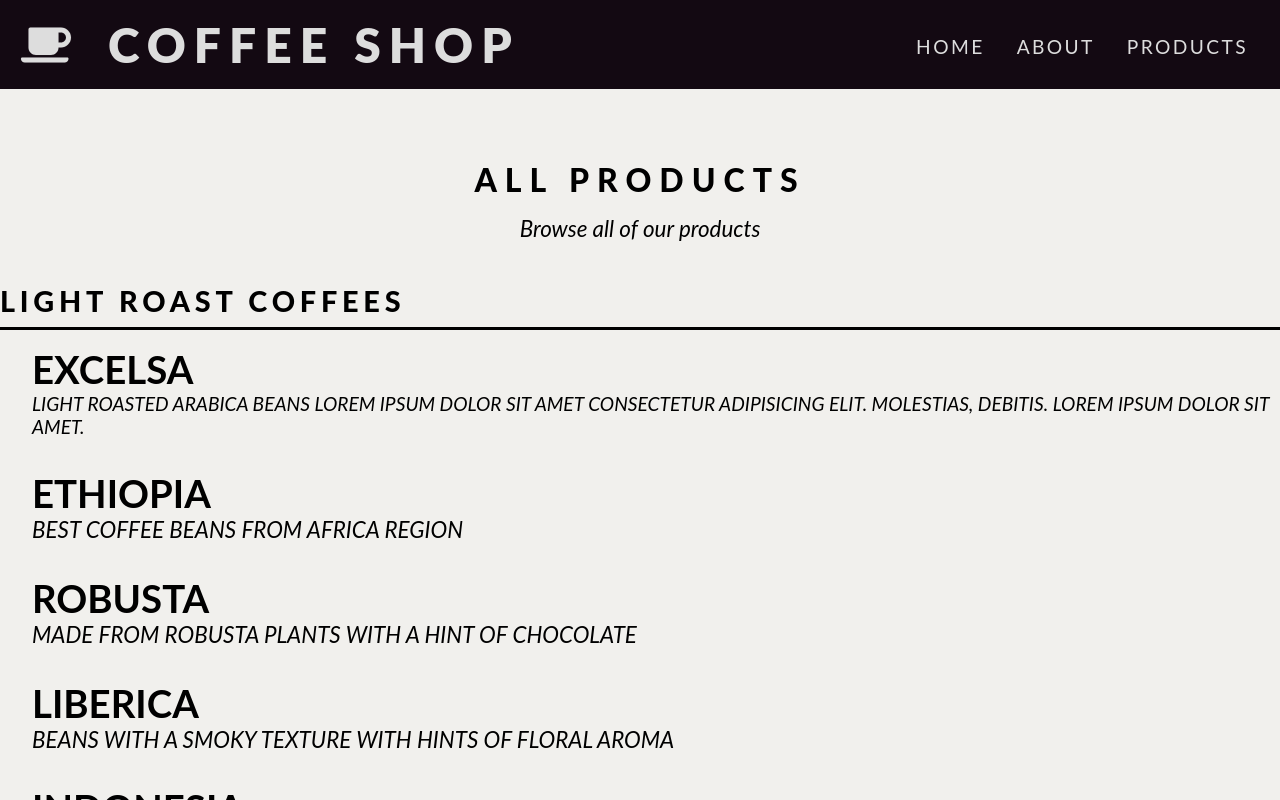
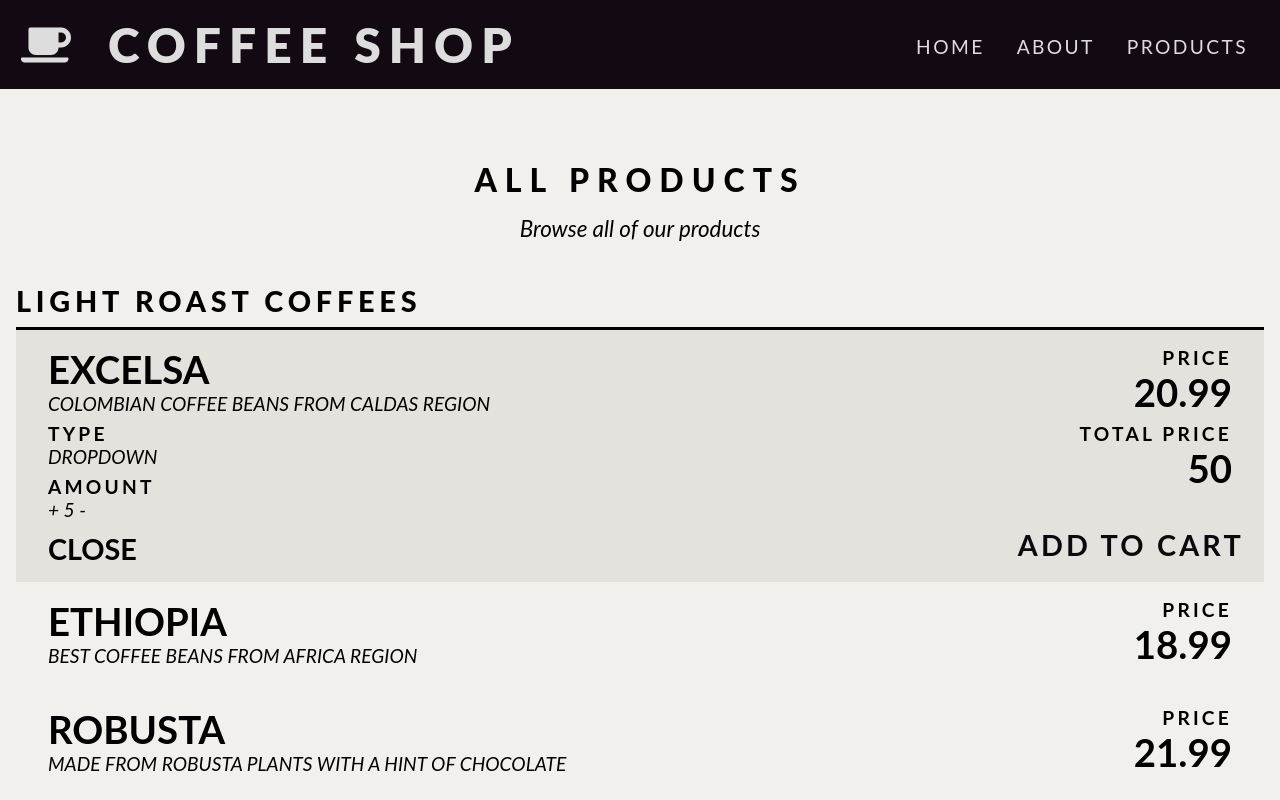
Before and after one commit to alperdegre/sample-react-app, a React (Create React App) app: page /products in a window 1280 px wide. Both pictures are taken after a click on the button 640 px from the left and 392 px from the top of the page. Shown: the top 800 px of the page. Built offline with nearby package versions, Linux system fonts and the light colour scheme.

Commit message:
Add initial ProductItem component and ProductsPage

```diff
--- /dev/null
+++ b/src/components/ProductsPage/ProductItem.js
@@ -0,0 +1,74 @@
+import React, { useState } from 'react';
+import PropTypes from 'prop-types';
+import classes from './ProductItem.module.css';
+
+function ProductItem({ key, name, description, price }) {
+  const [isSelected, setIsSelected] = useState(false);
+
+  const coffeeExtendHandler = () => {
+    if (isSelected === false) {
+      setIsSelected(() => true);
+    }
+  };
+
+  const closeDetailsHandler = () => {
+    if (isSelected === true) {
+      setIsSelected(false);
+    }
+  };
+
+  return (
+    <div
+      key={key}
+      className={
+        isSelected ? classes['product-item-extend'] : classes['product-item']
+      }
+      onClick={coffeeExtendHandler}
+      onKeyDown={coffeeExtendHandler}
+      role="button"
+      tabIndex={0}
+    >
+      <div className={classes['product-half']}>
+        <h4>{name}</h4>
+        <p>{description}</p>
+        {isSelected && (
+          <>
+            <h5 className={classes['type-title']}>Type</h5>
+            <p>Dropdown</p>
+            <h5 className={classes['amount-title']}>Amount</h5>
+            <p>+ 5 -</p>
+            <button
+              className={classes['product-close']}
+              type="button"
+              onClick={closeDetailsHandler}
+            >
+              CLOSE
+            </button>
+          </>
+        )}
+      </div>
+      <div className={classes['product-half']}>
+        <h5 className={classes['product-sub-title']}>Price</h5>
+        <h4 className={classes['product-price']}>{price}</h4>
+        {isSelected && (
+          <>
+            <h5 className={classes['product-sub-title']}>Total Price</h5>
+            <h4 className={classes['product-price']}>50</h4>
+            <button className={classes['add-to-cart']} type="button">
+              Add to Cart
+            </button>
+          </>
+        )}
+      </div>
+    </div>
+  );
+}
+
+ProductItem.propTypes = {
+  key: PropTypes.string.isRequired,
+  name: PropTypes.string.isRequired,
+  description: PropTypes.string.isRequired,
+  price: PropTypes.string.isRequired,
+};
+
+export default ProductItem;
--- /dev/null
+++ b/src/components/ProductsPage/ProductItem.module.css
@@ -0,0 +1,113 @@
+.product-item {
+  display: flex;
+  position: relative;
+  justify-content: space-between;
+  padding: 1rem 2rem 1rem 2rem;
+  user-select: none;
+  text-transform: uppercase;
+  cursor: pointer;
+}
+
+.product-half {
+  flex-basis: 0;
+  flex-grow: 1;
+}
+
+.product-price {
+  text-align: right;
+  margin-bottom: 0.4rem;
+}
+
+.product-item:hover {
+  color: #50334b;
+  background-color: #e4e2dc;
+}
+
+.product-item h4 {
+  font-weight: 700;
+  font-size: 2.4rem;
+}
+
+.product-item p {
+  font-size: 1.2rem;
+  font-weight: 400;
+  font-style: italic;
+  margin-bottom: 0.4rem;
+}
+
+.product-item h5 {
+  font-weight: 700;
+  font-size: 1.2rem;
+  letter-spacing: 0.2rem;
+}
+
+.product-sub-title {
+  font-weight: 700;
+  font-size: 1.2rem;
+  letter-spacing: 0.2rem;
+  text-align: end;
+}
+
+.type-title {
+  margin-top: 0.45rem;
+}
+
+.add-to-cart {
+  position: absolute;
+  bottom: 20px;
+  right: 20px;
+  background-color: transparent;
+  border: none;
+  text-transform: uppercase;
+  font-weight: 700;
+  font-size: 1.8rem;
+  letter-spacing: 0.2rem;
+  text-align: end;
+  cursor: pointer;
+  color: #0e070d;
+}
+
+.add-to-cart:hover {
+  color: #63425d;
+}
+
+.product-item-extend {
+  display: flex;
+  justify-content: space-between;
+  padding: 1rem 2rem 1rem 2rem;
+  user-select: none;
+  position: relative;
+  text-transform: uppercase;
+  background-color: #e4e2dc;
+}
+
+.product-item-extend h4 {
+  font-weight: 700;
+  font-size: 2.4rem;
+}
+
+.product-item-extend p {
+  font-size: 1.2rem;
+  font-weight: 400;
+  font-style: italic;
+  margin-bottom: 0.4rem;
+}
+
+.product-item-extend h5 {
+  font-weight: 700;
+  font-size: 1.2rem;
+  letter-spacing: 0.2rem;
+}
+
+.product-close {
+  font-weight: 700;
+  font-size: 1.8rem;
+  padding-top: 5px;
+  cursor: pointer;
+  border: none;
+  background-color: transparent;
+}
+
+.product-close:hover {
+  color: #63425d;
+}
--- a/src/components/ProductsPage/ProductsPage.js
+++ b/src/components/ProductsPage/ProductsPage.js
@@ -1,6 +1,7 @@
 import React, { useMemo } from 'react';
 import classes from './ProductsPage.module.css';
 import coffeeJSON from '../../data/coffees.json';
+import ProductItem from './ProductItem';
 
 function ProductsPage() {
   const coffeeData = useMemo(() => JSON.parse(JSON.stringify(coffeeJSON)), []);
@@ -13,25 +14,14 @@ function ProductsPage() {
       </p>
       <div className={`container ${classes['products-container']}`}>
         <h3>LIGHT ROAST COFFEES</h3>
-
         {coffeeData.coffees.map((coffee) => {
-          if (coffee.id === '1') {
-            return (
-              <div key={coffee.id} className={classes['coffee-extended']}>
-                {coffee.name}
-                <p className={classes.description}>
-                  Light roasted arabica beans Lorem ipsum dolor sit amet
-                  consectetur adipisicing elit. Molestias, debitis. Lorem ipsum
-                  dolor sit amet.
-                </p>
-              </div>
-            );
-          }
           return (
-            <div key={coffee.id} className={classes.coffee}>
-              {coffee.name}
-              <p className={classes.description}>{coffee.description}</p>
-            </div>
+            <ProductItem
+              key={coffee.id}
+              name={coffee.name}
+              description={coffee.description}
+              price={coffee.price.toString()}
+            />
           );
         })}
         <h3>MEDIUM ROAST COFFEES</h3>
--- a/src/components/ProductsPage/ProductsPage.module.css
+++ b/src/components/ProductsPage/ProductsPage.module.css
@@ -21,6 +21,8 @@
 
 .products-container {
     margin-top: 2rem;
+    padding-left: 1rem;
+    padding-right: 1rem;
 }
 
 .products-container h3 {
@@ -31,47 +33,3 @@
     padding: 0.6rem 0;
     border-bottom: solid 3px;
 }
-
-.coffee {
-    padding: 1rem 0 1rem 2rem;
-    font-weight: 700;
-    font-size: 2.4rem;
-    text-transform: uppercase;
-    cursor: pointer;
-}
-
-.coffee:hover {
-    color: #50334b;
-    background-color: #e4e2dc;
-}
-
-.description {
-    font-size: 1.4rem;
-    font-weight: 400;
-    font-style: italic;
-}
-
-
-
-
-
-
-
-
-.coffee-extended {
-    padding: 1rem 0 1rem 2rem;
-    font-weight: 700;
-    font-size: 2.4rem;
-    text-transform: uppercase;
-}
-
-.coffee:hover {
-    color: #50334b;
-    background-color: #e4e2dc;
-}
-
-.coffee-extended .description {
-    font-size: 1.2rem;
-    font-weight: 400;
-    font-style: italic;
-}
```
